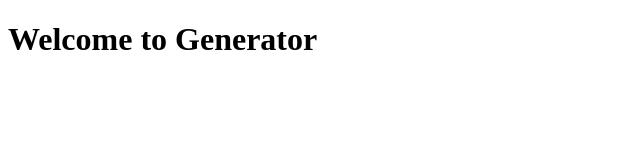
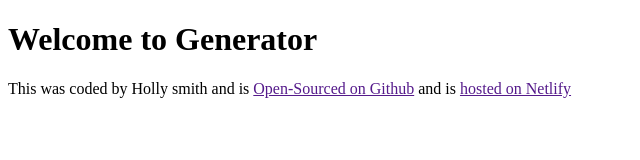
Before and after one commit to hollsmith2000/AI-Generator-Project, a plain HTML site: page index.html in a window 1280 px wide. Shown: the whole page, without its empty margins (0-640 px from the left). Drawn offline with Linux system fonts and the light colour scheme.

Commit message:
add hyperlinks to github repo and host

```diff
--- a/index.html
+++ b/index.html
@@ -10,6 +10,12 @@
   <body>
     <h1>Welcome to Generator</h1>
 
+    <footer>
+      This was coded by Holly smith and is
+      <a href="" target="_blank">Open-Sourced on Github</a> and is
+      <a href="" target="_blank">hosted on Netlify</a>
+    </footer>
+
     <script src="src/index.js"></script>
   </body>
 </html>
```
